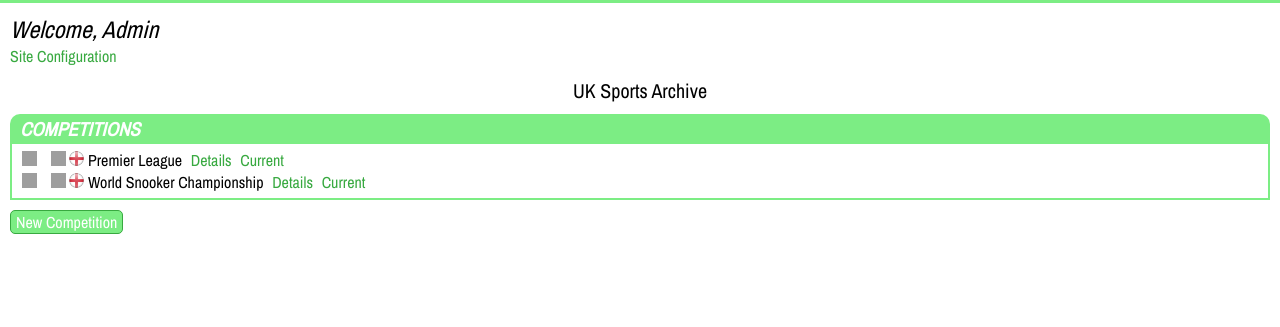
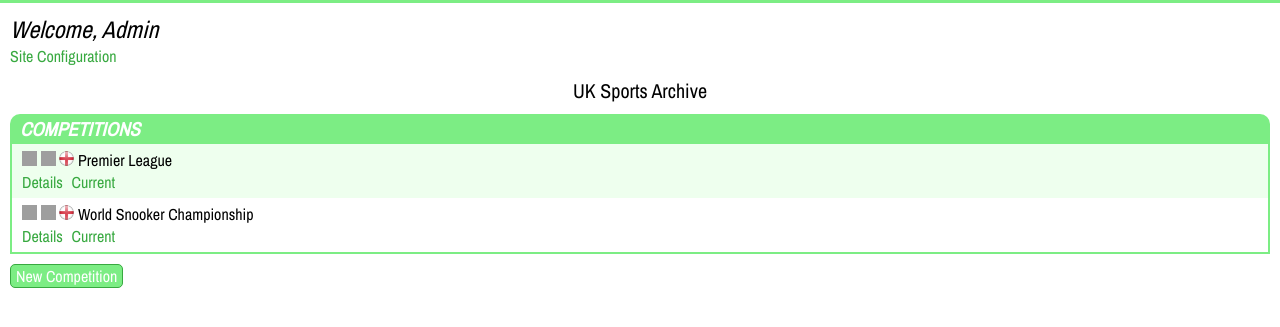
Before and after one commit to andrewhstead/sports-administrator, a Django app: page /cms/ in a window 1280 px wide. Shown: the part 52-379 px from the top of the page. Run offline with Django 3.2, Linux system fonts and the light colour scheme; a user stored in the database is signed in; data comes from the database, SQL or seed files in the repository; both versions use the stored data as it was after the commit; grey boxes are pictures that could not be loaded.

Commit message:
Restyled CMS list items.

```diff
--- a/cms/templates/cmshome.html
+++ b/cms/templates/cmshome.html
@@ -34,19 +34,23 @@
                     <div class="list-item">
 
                         {% if competition.is_active %}
-                            <img class="icon-image active-state" src="{{ MEDIA_URL }}images/icons/tick.png" />
+                            <img class="icon-image" src="{{ MEDIA_URL }}images/icons/tick.png" />
                         {% else %}
-                            <img class="icon-image active-state" src="{{ MEDIA_URL }}images/icons/cross.png" />
+                            <img class="icon-image" src="{{ MEDIA_URL }}images/icons/cross.png" />
                         {% endif %}
 
                         <img class="icon-image" src="{{ MEDIA_URL }}{{ competition.sport.icon }}" />
                         <img class="icon-image" src="{{ MEDIA_URL }}{{ competition.country.flag }}" />
                         {{ competition.name }}
-                        <a class="list-link" href="{% url 'competition_details' competition.id %}">Details</a>
 
-                        {% if competition.is_active %}
-                            <a class="list-link" href="">Current</a>
-                        {% endif %}
+                        <div class="list-links">
+                            <a class="list-link" href="{% url 'competition_details' competition.id %}">
+                                Details
+                            </a>
+                            {% if competition.is_active %}
+                                <a class="list-link" href="">Current</a>
+                            {% endif %}
+                        </div>
 
                     </div>
 
--- a/static/css/default.css
+++ b/static/css/default.css
@@ -24,10 +24,6 @@
 .icon-image {
     height: 15px;
     width: 15px;
-}
-
-.active-state {
-    margin-right: 10px;
 }
 
 .page-header {
@@ -58,7 +54,6 @@
     border-radius: 10px 10px 0 0;
 }
 .cms-details {
-    padding: 5px 10px;
     border: 2px solid #7ced84;
     border-top: 0;
     margin-bottom: 10px;
@@ -107,12 +102,18 @@
 }
 
 .list-link {
-    margin-left: 5px;
+    margin-right: 5px;
     color: #38a940;
     text-decoration: none;
 }
 .list-link:hover {
     text-decoration: underline;
+}
+.list-item {
+    padding: 5px 10px;
+}
+.list-item:nth-of-type(odd) {
+    background-color: #eeffee;
 }
 
 #default-form {
```
Also changed, not shown: db.sqlite3.
